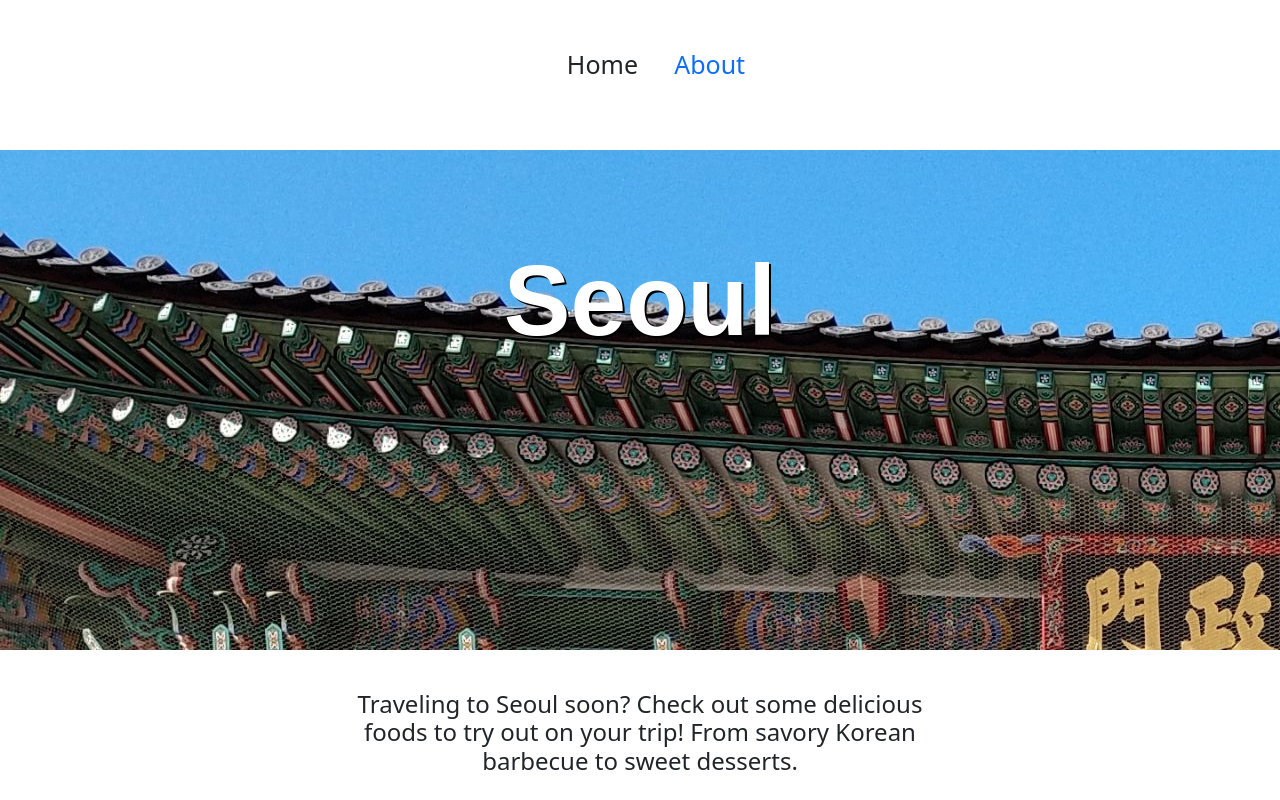
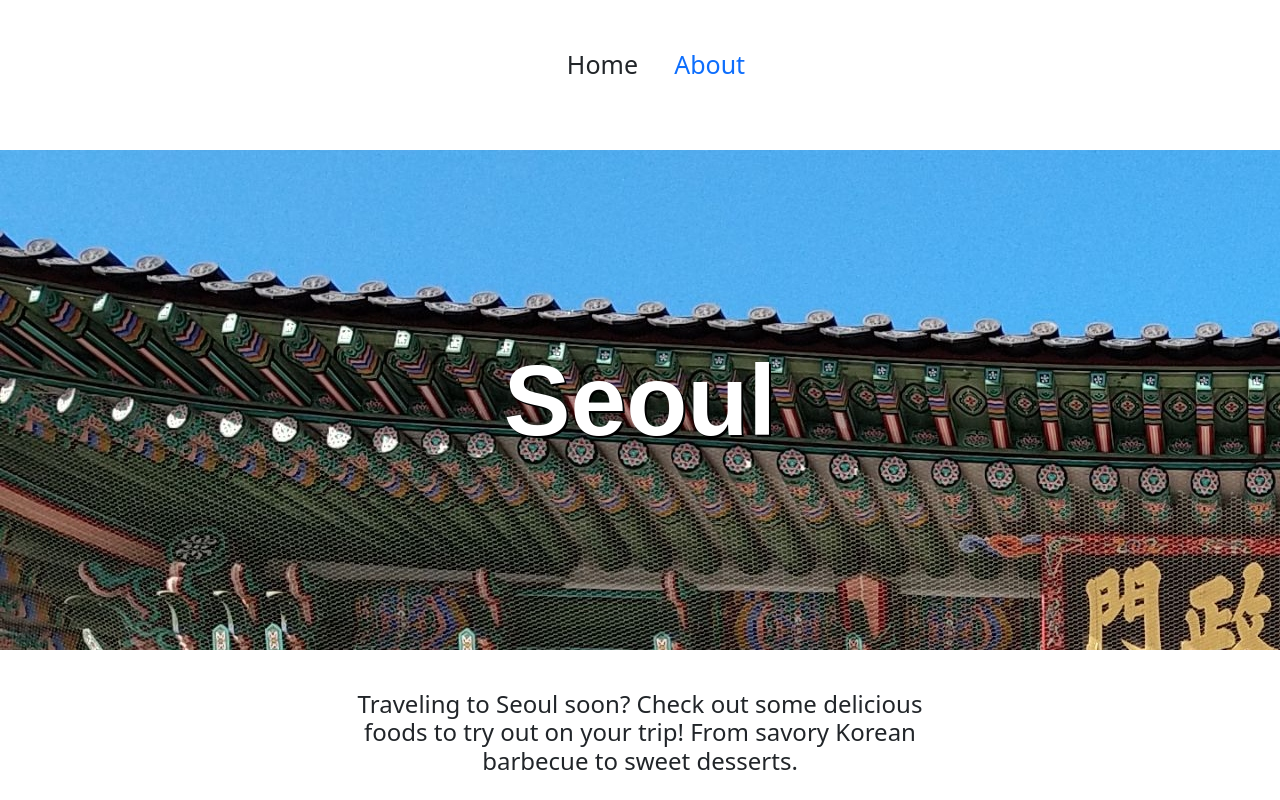
Before and after one commit to melvieira/First_VS_Code_Project, a plain HTML site: page index.html in a window 1280 px wide. Shown: the top 800 px of the page. Drawn offline with nearby package versions, Linux system fonts and the light colour scheme; a web font is replaced by a local one.

Commit message:
center Seoul

```diff
--- a/index.html
+++ b/index.html
@@ -47,7 +47,7 @@
       "
     >
       <div class="container text-white">
-        <h1 class="h1 text-center d-flexjustify-content-center">Seoul</h1>
+        <h1 class="h1 text-center">Seoul</h1>
       </div>
     </div>
 
--- a/resources/css/style.css
+++ b/resources/css/style.css
@@ -23,8 +23,12 @@ li {
   font-weight: bolder;
   font-size: 100px;
   font-family: "festive", arial, helvetica, sans-serif;
-  padding-top: 90px;
+  /* padding-top: 90px; */
   text-shadow: 2px 2px #000000;
+  display: flex;
+  align-items: center;
+  justify-content: center;
+  height: 500px;
 }
 h2 {
   font-family: "festive";
```
Also changed, not shown: about.html (+1 -0 lines), 3 other files.
